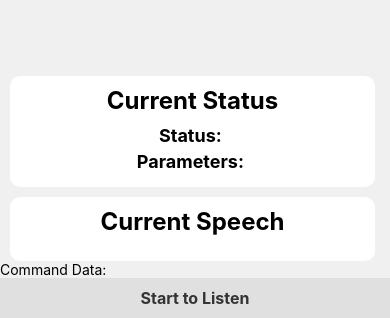
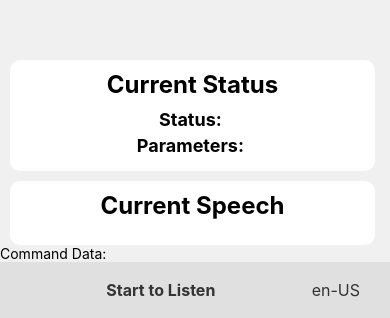
Before and after one commit to mathieukohl/Voice_recognition_app, a React Native app: screen / in a window 390 px wide. Shown: the part 526-844 px from the top of the page. Built offline with nearby package versions, Linux system fonts and the light colour scheme.

Commit message:
adding dropdown list to change languages

```diff
--- a/App.tsx
+++ b/App.tsx
@@ -27,6 +27,8 @@ export default function App() {
   let [parameters, setParameters] = useState('');
   let [spokenText, setSpokenText] = useState('');
   let [commandData, setCommandData] = useState<CommandData[]>([]);
+  let [selectedLanguage, setSelectedLanguage] = useState("en-US"); // Default language is "en-US"
+  let [showDropdown, setShowDropdown] = useState(false);
 
   let isSpeechStopped = false;
   const recognitionTimeoutRef: MutableRefObject<ReturnType<typeof setTimeout> | null> = useRef(null);
@@ -40,6 +42,15 @@ export default function App() {
       Voice.destroy().then(Voice.removeAllListeners);
     }
   }, []);
+
+  const handleLanguageChange = (language:any) => {
+    setSelectedLanguage(language);
+    if (started) {
+      stopSpeechToText();
+      startSpeechToText();
+    }
+    setShowDropdown(false);
+  };
 
   const openApp = () => {
     // Logic to open the app or perform related actions
@@ -90,8 +101,7 @@ export default function App() {
 
   const startSpeechToText = async () => {
     try {
-      await Voice.start("en-US");
-      //await Voice.start("fr-FR");
+      await Voice.start(selectedLanguage);
       const timeout = setTimeout(stopSpeechToText, 5000);
       setTimeoutRef(timeout);
       setListening(true);
@@ -223,27 +233,11 @@ export default function App() {
     }
   }
 
+  const toggleDropdown = () => {
+    setShowDropdown(!showDropdown);
+  };
+
   return (
-    /*
-    <View style={styles.container}>
-      {!listening ? (
-        <Button title="Start to listen" onPress={startSpeechToText} />
-      ) : (
-        undefined
-      )}
-      {listening ? <Text>listening...</Text> : undefined}
-      {listening ? (
-        <Button title="Stop listening" onPress={stopSpeechToText} />
-      ) : (
-        undefined
-      )}
-       <Text>Command Data:</Text>
-      {commandData.map((command, index) => (
-        <Text key={index}>{JSON.stringify(command)}</Text>
-      ))}
-      <StatusBar style="auto" />
-    </View>
-    */
   <View style={styles.container}>
     <View style={styles.statusContainer}>
       <Text style={styles.statusTitle}>Current Status</Text>
@@ -276,8 +270,28 @@ export default function App() {
       ) : (
         undefined
       )}
+      <TouchableOpacity style={styles.dropdownButton} onPress={toggleDropdown}>
+        <Text style={styles.dropdownButtonText}>{selectedLanguage}</Text>
+      </TouchableOpacity>
     </View>
   {/* Dropdown list */}
+  {showDropdown && (
+      <View style={styles.dropdownList}>
+        <TouchableOpacity
+          style={styles.dropdownListItem}
+          onPress={() => handleLanguageChange('en-US')}
+        >
+          <Text style={styles.dropdownListItemText}>English</Text>
+        </TouchableOpacity>
+        <TouchableOpacity
+          style={styles.dropdownListItem}
+          onPress={() => handleLanguageChange('fr-FR')}
+        >
+          <Text style={styles.dropdownListItemText}>French</Text>
+        </TouchableOpacity>
+        {/* Add more language options as needed */}
+      </View>
+    )}
   </View>
   );
 }
```
